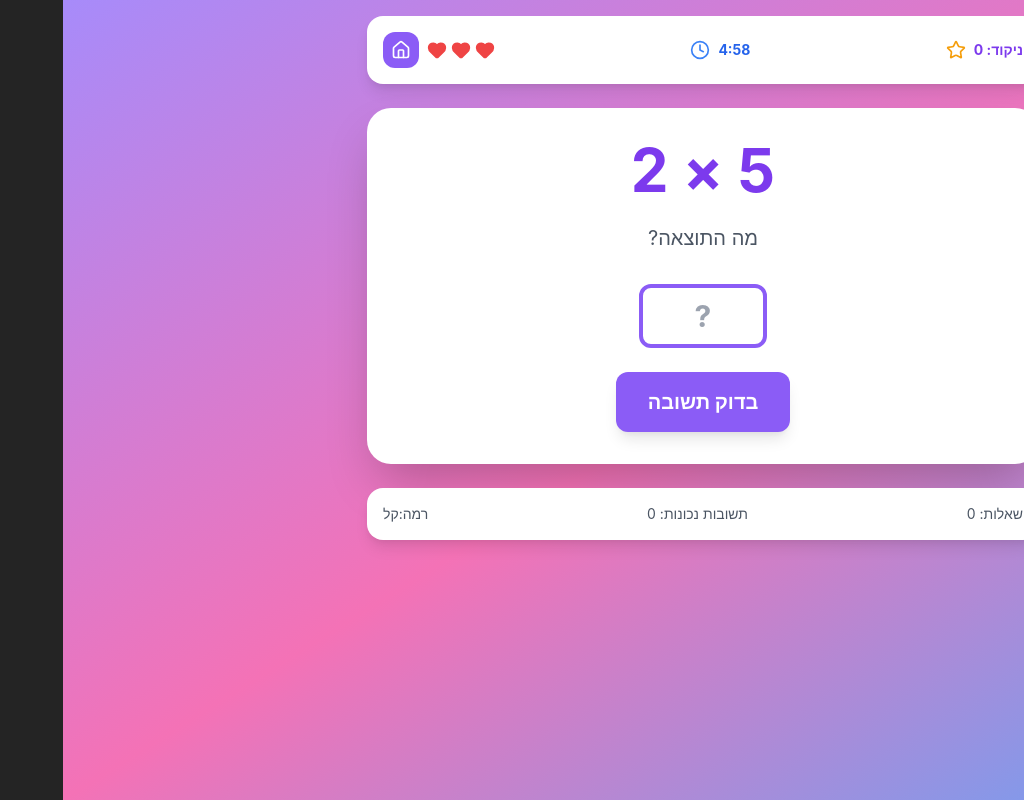
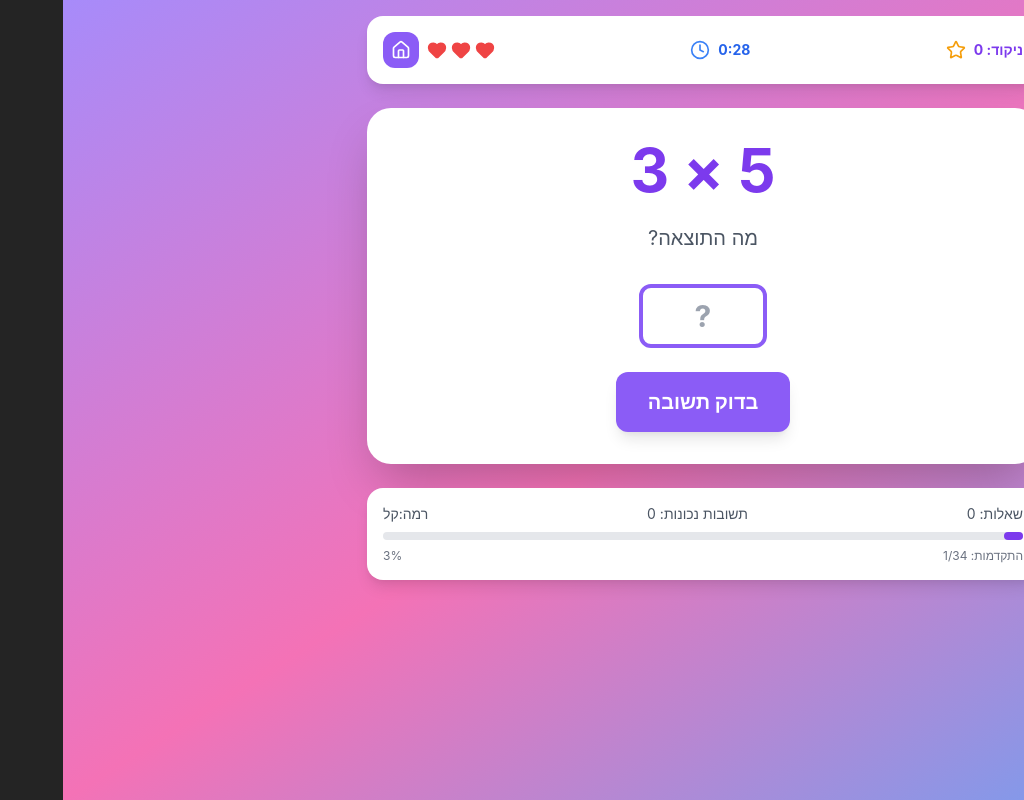
Before and after one commit to relbns/multiplication-game, a React (Vite) app: page /#/ in a window 1280 px wide. Both pictures are taken after a click on the button "🌟 קל (1, 2, 5, 10)". Shown: the whole page, without its empty margins (256-1280 px from the left). Built offline with nearby package versions, Linux system fonts and the light colour scheme.

Commit message:
fix game logic

```diff
--- a/src/components/MultiplicationGame.jsx
+++ b/src/components/MultiplicationGame.jsx
@@ -14,7 +14,7 @@ import { shareResultsAsImage } from '../common/utils';
 import ShareableStats from './ShareableStats';
 
 const MultiplicationGame = () => {
-  const GAME_TIME = 300; // 5 minutes in seconds
+  const GAME_TIME = 30; // 5 minutes in seconds
   const resultsRef = useRef(null);
   const [gameMode, setGameMode] = useState('menu');
   const [currentQuestion, setCurrentQuestion] = useState({ num1: 0, num2: 0 });
@@ -107,11 +107,12 @@ const MultiplicationGame = () => {
 
   const generateAllPossibleQuestions = (allowedNumbers) => {
     const questions = [];
+    const allNumbers = [1, 2, 3, 4, 5, 6, 7, 8, 9, 10]; // כל המספרים האפשריים
 
     for (let i = 0; i < allowedNumbers.length; i++) {
-      for (let j = 0; j < allowedNumbers.length; j++) {
-        const num1 = allowedNumbers[i];
-        const num2 = allowedNumbers[j];
+      for (let j = 0; j < allNumbers.length; j++) {
+        const num1 = allowedNumbers[i]; // מספר מהרמה
+        const num2 = allNumbers[j]; // כל מספר מ-1 עד 10
 
         // Create normalized key (smaller number first unless they're equal)
         const minNum = Math.min(num1, num2);
@@ -119,13 +120,7 @@ const MultiplicationGame = () => {
         const questionKey =
           num1 === num2 ? `${num1}×${num2}` : `${minNum}×${maxNum}`;
 
-        // Add both variations if numbers are different
-        if (num1 !== num2) {
-          questions.push({ num1, num2, key: questionKey });
-          questions.push({ num1: num2, num2: num1, key: questionKey });
-        } else {
-          questions.push({ num1, num2, key: questionKey });
-        }
+        questions.push({ num1, num2, key: questionKey });
       }
     }
 
@@ -644,6 +639,48 @@ const MultiplicationGame = () => {
     );
   }
 
+  const getTotalQuestionsForDifficulty = (diff) => {
+    const allowedNumbers = {
+      easy: [1, 2, 5, 10], // 4 מספרים × 10 = 40, מינוס 6 כפילויות = 34
+      medium: [3, 4, 9], // 3 מספרים × 10 = 30, מינוס 3 כפילויות = 27
+      hard: [6, 7, 8], // 3 מספרים × 10 = 30, מינוס 3 כפילויות = 27
+      champion: [1, 2, 3, 4, 5, 6, 7, 8, 9, 10], // 10 מספרים × 10 = 100, מינוס 45 כפילויות = 55
+    };
+
+    const numbers = allowedNumbers[diff];
+    if (!numbers) return 0;
+
+    // כל מספר מהרמה עם כל המספרים 1-10
+    const totalPossible = numbers.length * 10;
+
+    // נחשב כמה כפילויות יש
+    let duplicates = 0;
+    const seen = new Set();
+
+    for (let i = 0; i < numbers.length; i++) {
+      for (let j = 1; j <= 10; j++) {
+        const num1 = numbers[i];
+        const num2 = j;
+
+        const minNum = Math.min(num1, num2);
+        const maxNum = Math.max(num1, num2);
+        const key = `${minNum}×${maxNum}`;
+
+        if (seen.has(key)) {
+          duplicates++;
+        } else {
+          seen.add(key);
+        }
+      }
+    }
+
+    return seen.size; // מספר השאלות הייחודיות
+  };
+
+  const getCompletedQuestionsCount = () => {
+    return usedQuestions.size;
+  };
+
   // Main Game Screen
   return (
     <div className="min-h-screen bg-gradient-to-br from-purple-400 via-pink-400 to-blue-400 p-2 sm:p-4">
@@ -755,7 +792,7 @@ const MultiplicationGame = () => {
         </div>
 
         {/* Progress */}
-        <div className="mt-4 sm:mt-6 bg-white rounded-2xl shadow-lg p-3 sm:p-4">
+        {/* <div className="mt-4 sm:mt-6 bg-white rounded-2xl shadow-lg p-3 sm:p-4">
           <div className="flex justify-between items-center text-xs sm:text-sm text-gray-600">
             <span>שאלות: {questionsAnswered}</span>
             <span>תשובות נכונות: {totalCorrect}</span>
@@ -770,6 +807,56 @@ const MultiplicationGame = () => {
                 : 'אלופות'}
             </span>
           </div>
+        </div> */}
+        <div
+          className="mt-4 sm:mt-6 bg-white rounded-2xl shadow-lg p-3 sm:p-4"
+          dir="rtl"
+        >
+          <div className="mb-2">
+            <div className="flex justify-between items-center text-xs sm:text-sm text-gray-600">
+              <span>שאלות: {questionsAnswered}</span>
+              <span>תשובות נכונות: {totalCorrect}</span>
+              <span>
+                רמה:
+                {difficulty === 'easy'
+                  ? 'קל'
+                  : difficulty === 'medium'
+                  ? 'בינוני'
+                  : difficulty === 'hard'
+                  ? 'קשה'
+                  : 'אלופות'}
+              </span>
+            </div>
+          </div>
+
+          {/* Progress Bar */}
+          <div className="w-full bg-gray-200 rounded-full h-2 mb-2">
+            <div
+              className="bg-purple-600 h-2 rounded-full transition-all duration-300"
+              style={{
+                width: `${
+                  (getCompletedQuestionsCount() /
+                    getTotalQuestionsForDifficulty(difficulty)) *
+                  100
+                }%`,
+              }}
+            ></div>
+          </div>
+
+          <div className="flex justify-between text-xs text-gray-500">
+            <span>
+              התקדמות: {getCompletedQuestionsCount()}/
+              {getTotalQuestionsForDifficulty(difficulty)}
+            </span>
+            <span>
+              {Math.round(
+                (getCompletedQuestionsCount() /
+                  getTotalQuestionsForDifficulty(difficulty)) *
+                  100
+              )}
+              %
+            </span>
+          </div>
         </div>
       </div>
     </div>
```
